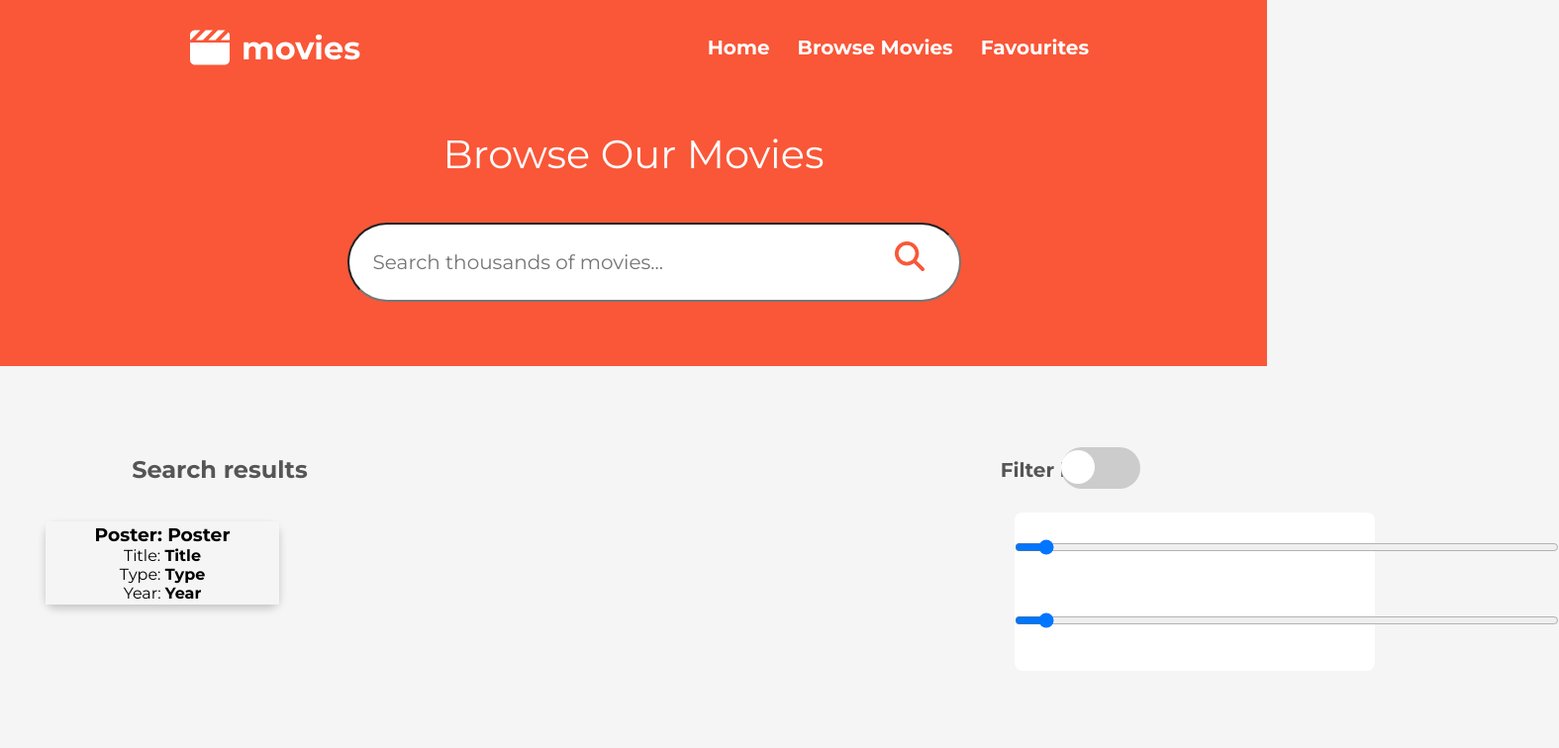
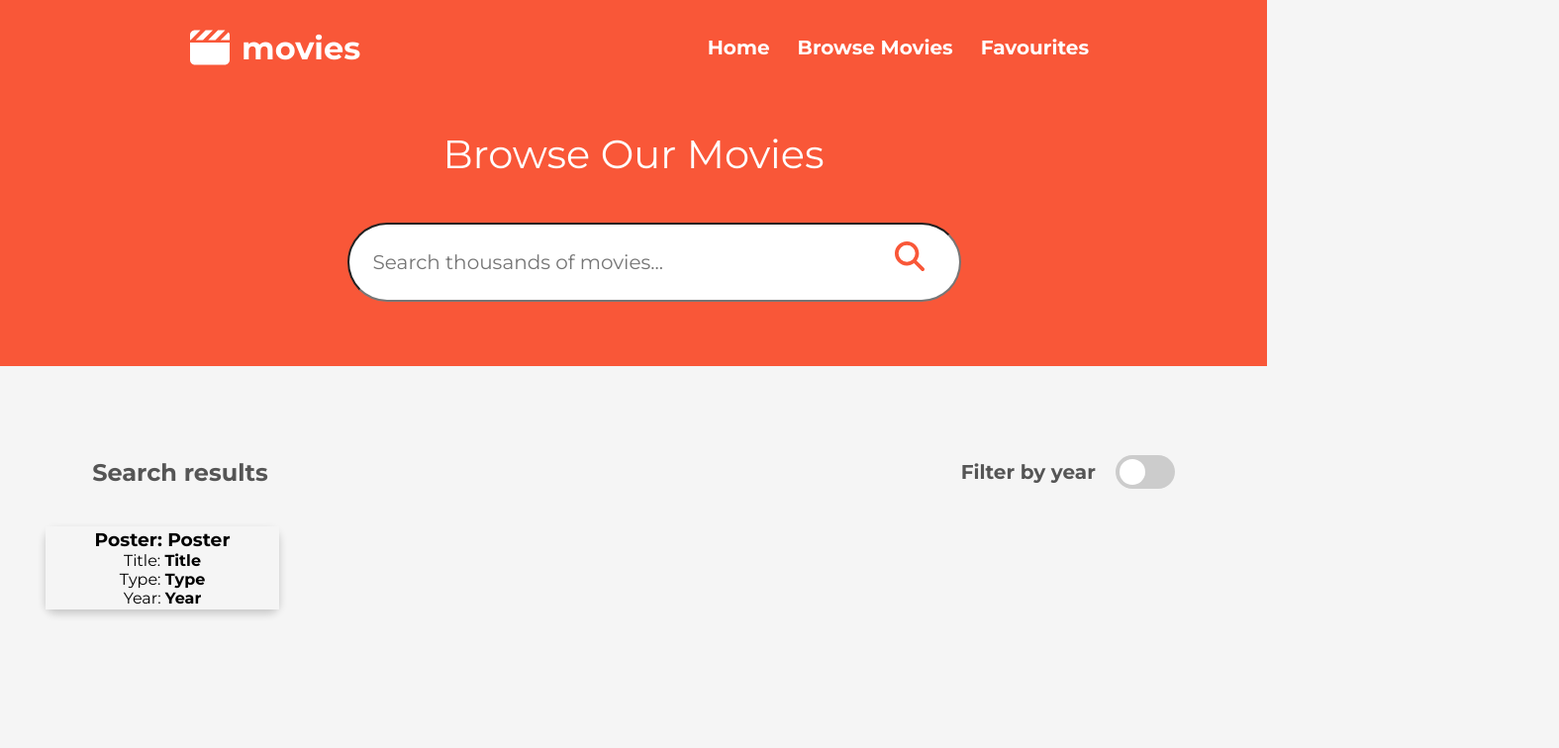
Before and after one commit to S-J-K123/fes-week-6, a React (Create React App) app: page /browse in a window 1280 px wide. Shown: the top 756 px of the page at 99% size, 1575 px wide, since content can reach past the window. Built offline with nearby package versions, Linux system fonts and the light colour scheme.

Commit message:
working on code

```diff
--- a/src/App.css
+++ b/src/App.css
@@ -350,38 +350,74 @@ padding-bottom: 65px;
   }
 
 
-  .toggle-container{
+
+
+
+
+ .switch {
+    position: relative;
+    display: inline-block;
+    width: 60px;
+    height: 34px;
+    margin-left: 20px;
+
+  }
+
+  .switch input {
+    opacity: 0;
+    width: 0;
+    height: 0;
+  }
+
+  .slider {
     position: absolute;
-    height: 42px;
+    cursor: pointer;
+    top: 0;
+    left: 0;
+    right: 0;
+    bottom: 0;
     background-color: #ccc;
-    border-radius: 34px;
-    width: 80px;
-   margin-top: -23px;
-    right: 10%;
+    -webkit-transition: .4s;
+    transition: .4s;
+  }
+
+  .slider:before {
+    position: absolute;
+    content: "";
+    height: 26px;
+    width: 26px;
+    left: 4px;
+    bottom: 4px;
+    background-color: white;
+    -webkit-transition: .4s;
+    transition: .4s;
+  }
+
+  input:checked + .slider {
+    background-color: #f95738;
   }
 
 
 
-  .toggle-button{
-    width: 34px;
-    height: 34px;
-    background: white;
+  input:checked + .slider:before {
+    -webkit-transform: translateX(26px);
+    -ms-transform: translateX(26px);
+    transform: translateX(26px);
+  }
+
+  /* Rounded sliders */
+  .slider.round {
+    border-radius: 34px;
+  }
+
+  .slider.round:before {
     border-radius: 50%;
-    margin-top: 3px;
-    cursor: pointer;
   }
 
 
 
 
-  .toggle-button ::before{
-    transform: translateX(26px);
-  }
-
-
-
-
-  .slider-container{
+  .range-container{
     background-color: white;
     width: 364px;
     height: 160px;
@@ -408,3 +444,8 @@ padding-bottom: 65px;
     margin-left: auto;
   }
    */
+.input-range{
+    width: 300px;
+    height: 3px;
+
+}
--- a/src/components/Date-slider.jsx
+++ /dev/null
@@ -1,17 +0,0 @@
-import React from 'react';
-
-const DateSlider = () => {
-    return (
-        <div>
-        <div className='slider-container'>
-<input type="range" defaultValue={0} />
-<input type="range" defaultValue={0} />
-
-
-<button className='filter-btn'>FILTER</button>
-        </div>
-        </div>
-    );
-}
-
-export default DateSlider;
--- /dev/null
+++ b/src/components/Modal.jsx
@@ -0,0 +1,22 @@
+import React from 'react';
+
+const Modal = () => {
+    return (
+        <div>
+        <div className='range-container'>
+{/* <form action="">
+    <label htmlFor=""></label>
+    <input className='input-range' type="range" id="vol" name="vol" min="1900" max="2023"/>
+
+
+</form> */}
+
+
+
+<button className='filter-btn'>FILTER</button>
+        </div>
+        </div>
+    );
+}
+
+export default Modal;
--- a/src/components/switch.jsx
+++ b/src/components/switch.jsx
@@ -3,11 +3,18 @@ import React from 'react';
 const Switch = () => {
     return (
         <div>
-      <div className='toggle-container'>
-       <div className='toggle-button'>
 
-       </div>
-      </div>
+
+
+
+
+<label className="switch">
+  <input type="checkbox"/>
+  <span class="slider round"></span>
+</label>
+
+
+
         </div>
     );
 }
--- a/src/pages/Browse.jsx
+++ b/src/pages/Browse.jsx
@@ -2,9 +2,17 @@ import { faClapperboard, faMagnifyingGlass } from "@fortawesome/free-solid-svg-i
 import { FontAwesomeIcon } from "@fortawesome/react-fontawesome";
 import React from "react";
 import Switch from "../components/switch";
-import DateSlider from "../components/Date-slider";
+import Modal from "../components/Modal";
+
+
+
+
 
 const Browse = () => {
+
+
+
+
   return (
     <div>
  <section className="bg-orange">
@@ -77,7 +85,7 @@ const Browse = () => {
     </div>
   </div>
 
-  <DateSlider/>
+  {/* <Modal/> */}
     </div>
   );
 };
```
